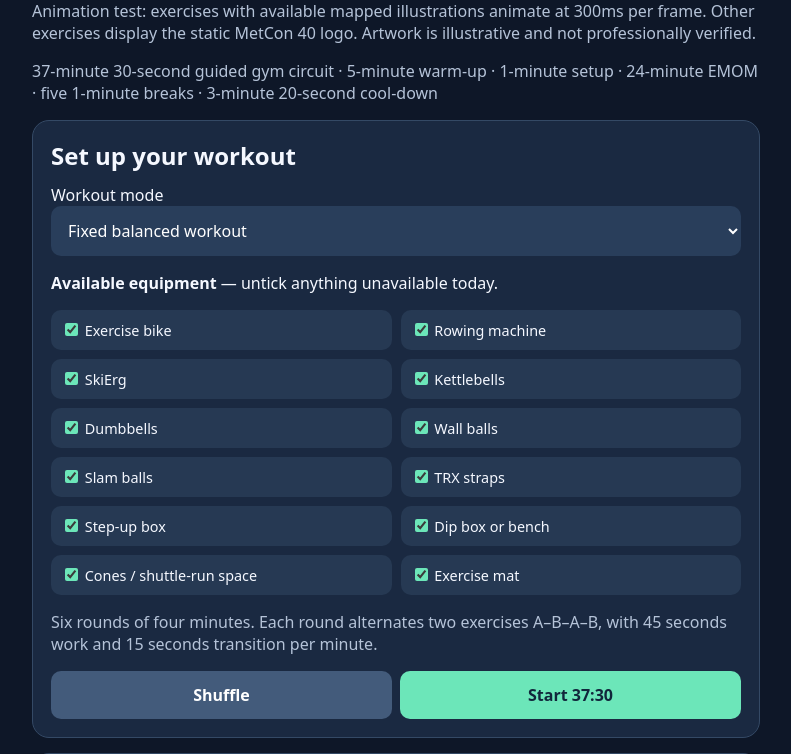
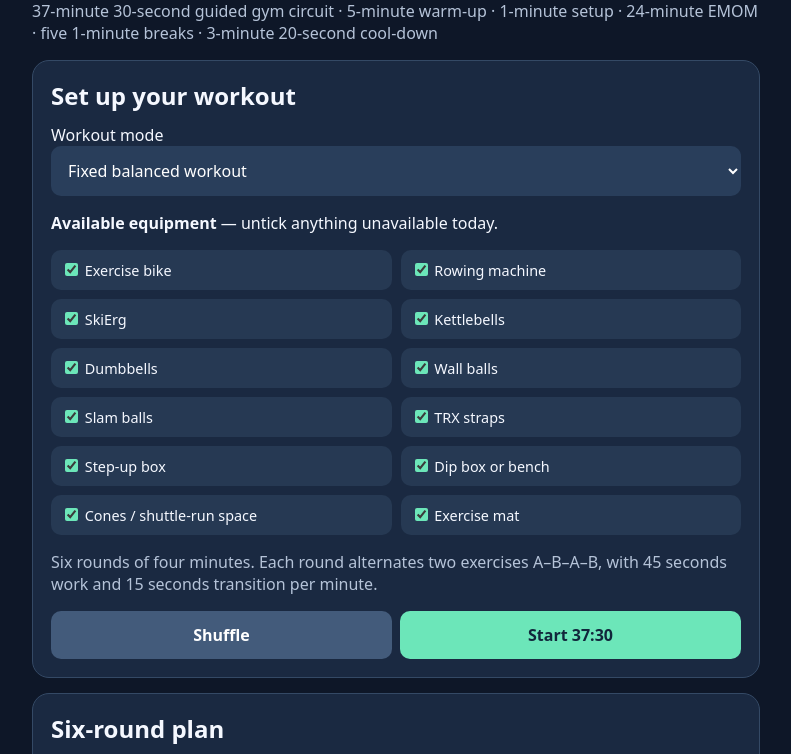
Before and after one commit to ronan-brennan-ie/MetCon40, a plain HTML site: page index.html in a window 1280 px wide. Shown: the part 101-855 px from the top of the page, without its empty margins (244-1035 px from the left). Drawn offline with Linux system fonts and the light colour scheme.

Commit message:
Remove obsolete animation-test introductory paragraph from main workout page

```diff
--- a/index.html
+++ b/index.html
@@ -48,7 +48,7 @@ body:has(#session:not([hidden])){overflow:hidden}
 #session .actions button{height:54px;min-height:0;flex:1;padding:5px 3px;font-size:clamp(13px,3.5vw,17px);line-height:1.15}
 #session #wake-status,#session>p.muted:last-of-type{display:none}
 @media(max-height:650px){#session:not([hidden]){grid-template-rows:22px 23px 0 minmax(75px,15vh) 8px 18px minmax(0,1fr) 32px 46px;gap:3px}#session #position{display:none}#session .actions,#session .actions button{height:46px}#session .ring{width:min(15vh,95px);height:min(15vh,95px);flex-basis:min(15vh,95px)}}
-\n/* V11: fallback exercise names occupy the same central panel as artwork. */\n#visual .exercise-name-panel{height:100%;width:100%;display:flex;align-items:center;justify-content:center;padding:18px;border-radius:15px;background:linear-gradient(145deg,#182f47,#304866);text-align:center}#visual .exercise-name-panel strong{color:#6ce6b9;font-size:clamp(22px,6vw,36px);line-height:1.15;overflow-wrap:anywhere;max-width:100%}\n</style><main><h1>METCON 40 · IMAGE TEST V10</h1><p class="muted">Animation test: exercises with available mapped illustrations animate at 300ms per frame. Other exercises display the static MetCon 40 logo. Artwork is illustrative and not professionally verified.</p><p class="muted">37-minute 30-second guided gym circuit · 5-minute warm-up · 1-minute setup · 24-minute EMOM · five 1-minute breaks · 3-minute 20-second cool-down</p>
+\n/* V11: fallback exercise names occupy the same central panel as artwork. */\n#visual .exercise-name-panel{height:100%;width:100%;display:flex;align-items:center;justify-content:center;padding:18px;border-radius:15px;background:linear-gradient(145deg,#182f47,#304866);text-align:center}#visual .exercise-name-panel strong{color:#6ce6b9;font-size:clamp(22px,6vw,36px);line-height:1.15;overflow-wrap:anywhere;max-width:100%}\n</style><main><h1>METCON 40 · IMAGE TEST V10</h1><p class="muted">37-minute 30-second guided gym circuit · 5-minute warm-up · 1-minute setup · 24-minute EMOM · five 1-minute breaks · 3-minute 20-second cool-down</p>
 <section class="card" id="setup"><h2>Set up your workout</h2><label for="mode">Workout mode</label><select id="mode"><option value="fixed">Fixed balanced workout</option><option value="random">Random balanced workout</option></select><p><b>Available equipment</b> — untick anything unavailable today.</p><div class="grid" id="equipment"></div><p class="muted">Six rounds of four minutes. Each round alternates two exercises A–B–A–B, with 45 seconds work and 15 seconds transition per minute.</p><div class="actions"><button class="alt" id="preview">Shuffle</button><button id="start">Start 37:30</button></div></section>
 <section class="card" id="session" hidden><label style="display:block;margin-bottom:10px"><input type="checkbox" id="voice" checked> Spoken coaching cues</label><h2 id="phase">Warm-up</h2><p id="position" class="muted"></p><div class="timer-layout"><div id="clock" class="clock">01:00</div><div class="ring" id="progress" role="img" aria-label="Workout progress"><svg viewBox="0 0 120 120"><g id="round-slices"></g></svg><div class="ring-label"><span id="percent">0%</span><small>COMPLETE</small></div></div></div><div class="bar"><div id="bar"></div></div><p>Session remaining: <b id="remaining">37:30</b></p><div class="move"><div class="visual" id="visual"></div><div><div id="movement" class="movement"></div><p id="description"></p><a id="demo" target="_blank" rel="noopener noreferrer">Find video / GIF demonstration ↗</a></div></div><p class="round" id="next"></p><div class="actions"><button id="pause">Pause</button><button id="skip" class="alt">Skip interval</button><button id="end" class="alt">End</button></div><p class="muted" id="wake-status" aria-live="polite">Screen wake lock: checking support…</p><p class="muted">Keep this page visible. Manually locking your phone may silence cues.</p></section>
 <section class="card"><h2>Six-round plan</h2><div id="plan"></div></section><footer>General exercise guidance only. Choose comfortable movement ranges and loads, and stop if you experience pain or dizziness. TEST VERSION: selected movements display looping illustrations at 300ms per frame. Other movements retain schematic placeholders. Artwork is illustrative and not professionally verified. Internet required for animations. <a href="https://repdb.co" target="_blank" rel="noopener noreferrer">Exercise data by RepDB (repdb.co)</a>.</footer></main><script>
```
